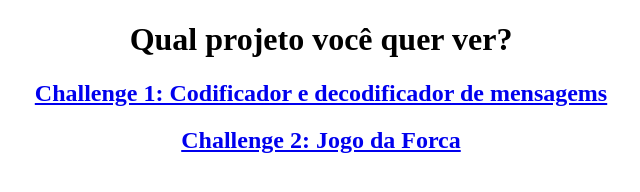
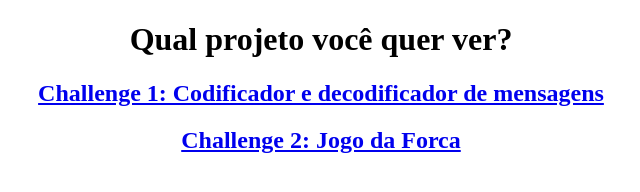
Before and after one commit to danielbecher/danielbecher.github.io, a plain HTML site: page index.html in a window 1280 px wide. Shown: the full height of the page, 319-959 px from the left. Drawn offline with Linux system fonts and the light colour scheme.

Commit message:
Corrigido um erro de typo no arquivo index.html

```diff
--- a/index.html
+++ b/index.html
@@ -9,7 +9,7 @@
 <body>
     <div style="text-align:center">
         <h1>Qual projeto você quer ver?</h1>
-        <a href="https://danielbecher.github.io/codificador"><h2>Challenge 1: Codificador e decodificador de mensagems</h2></a>
+        <a href="https://danielbecher.github.io/codificador"><h2>Challenge 1: Codificador e decodificador de mensagens</h2></a>
         <a href="https://danielbecher.github.io/jogodaforca/"><h2>Challenge 2: Jogo da Forca</h2></a>
     </div>
 </body>
```
